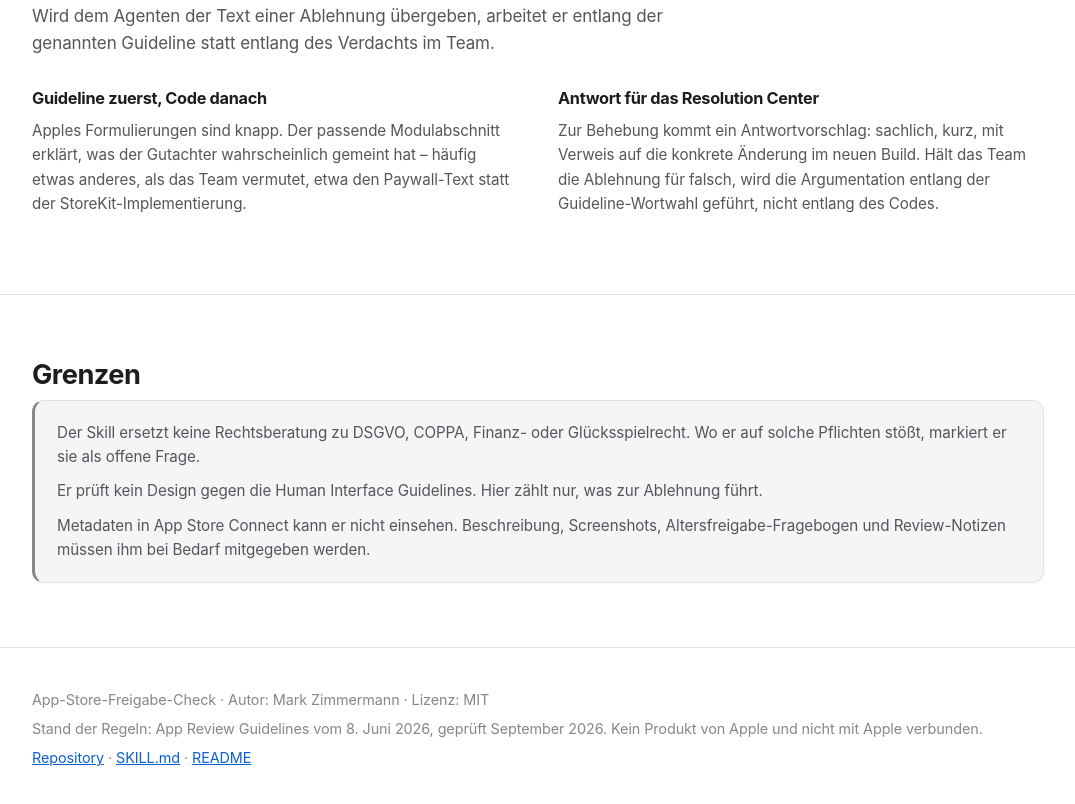
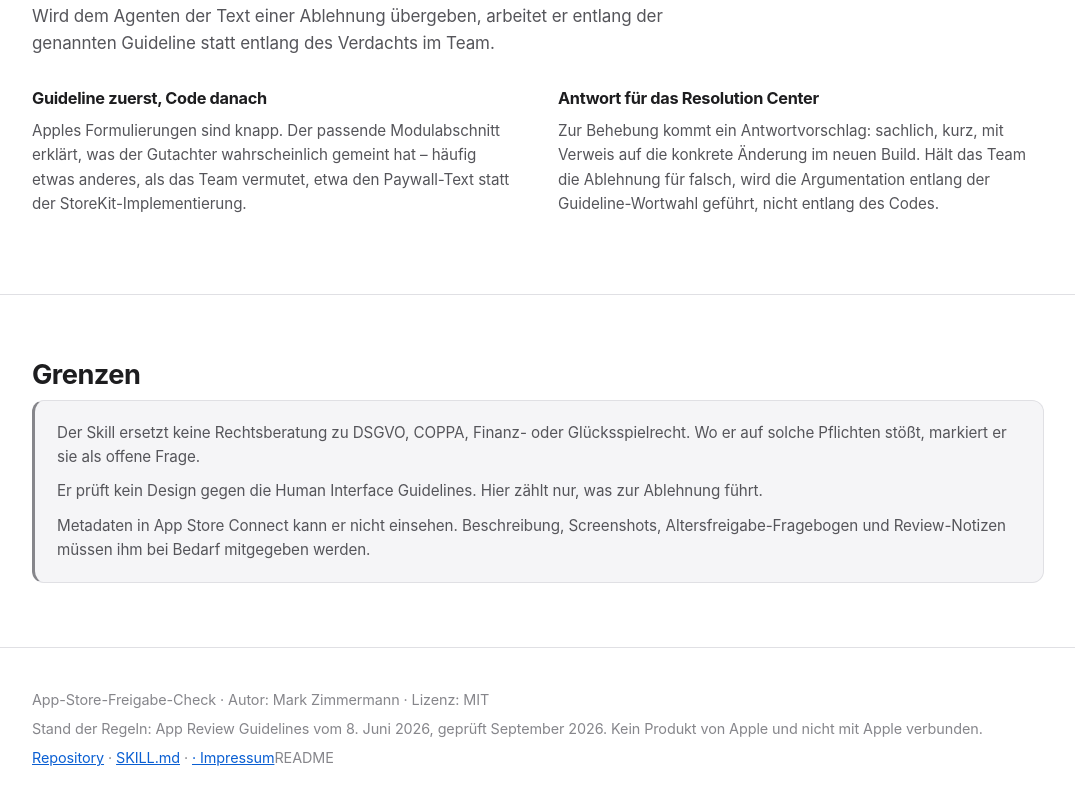
Before and after one commit to GodModeAI2025/Appstore-Review, a plain HTML site: page index.html in a window 1280 px wide. Shown: the part 4820-5624 px from the top of the page, without its empty margins (102-1177 px from the left). Drawn offline with Linux system fonts and the light colour scheme.

Commit message:
Add accessible Impressum link to GitHub Pages

```diff
--- a/index.html
+++ b/index.html
@@ -369,7 +369,7 @@ verlangt Apple dafür?</pre>
   <div class="wrap">
     <p>App-Store-Freigabe-Check · Autor: Mark Zimmermann · Lizenz: MIT</p>
     <p>Stand der Regeln: App Review Guidelines vom 8. Juni 2026, geprüft September 2026. Kein Produkt von Apple und nicht mit Apple verbunden.</p>
-    <p><a href="https://github.com/GodModeAI2025/Appstore-Review">Repository</a> · <a href="SKILL.md">SKILL.md</a> · <a href="README.md">README</a></p>
+    <p><a href="https://github.com/GodModeAI2025/Appstore-Review">Repository</a> · <a href="SKILL.md">SKILL.md</a> · <a href="README.md"> · <a href="https://godmodeai2025.github.io/MarkZimmermann/">Impressum</a>README</a></p>
   </div>
 </footer>
 
```
